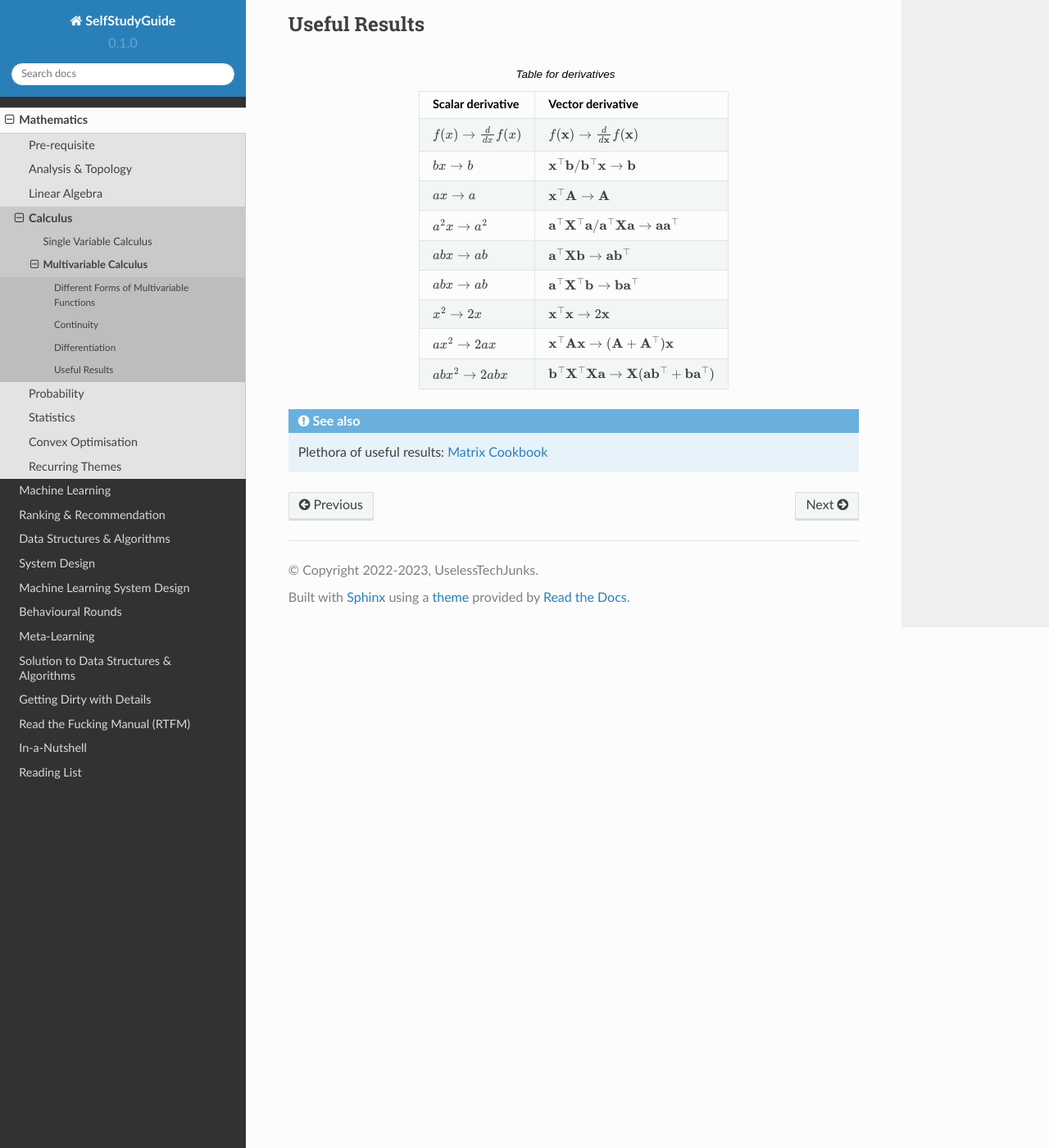
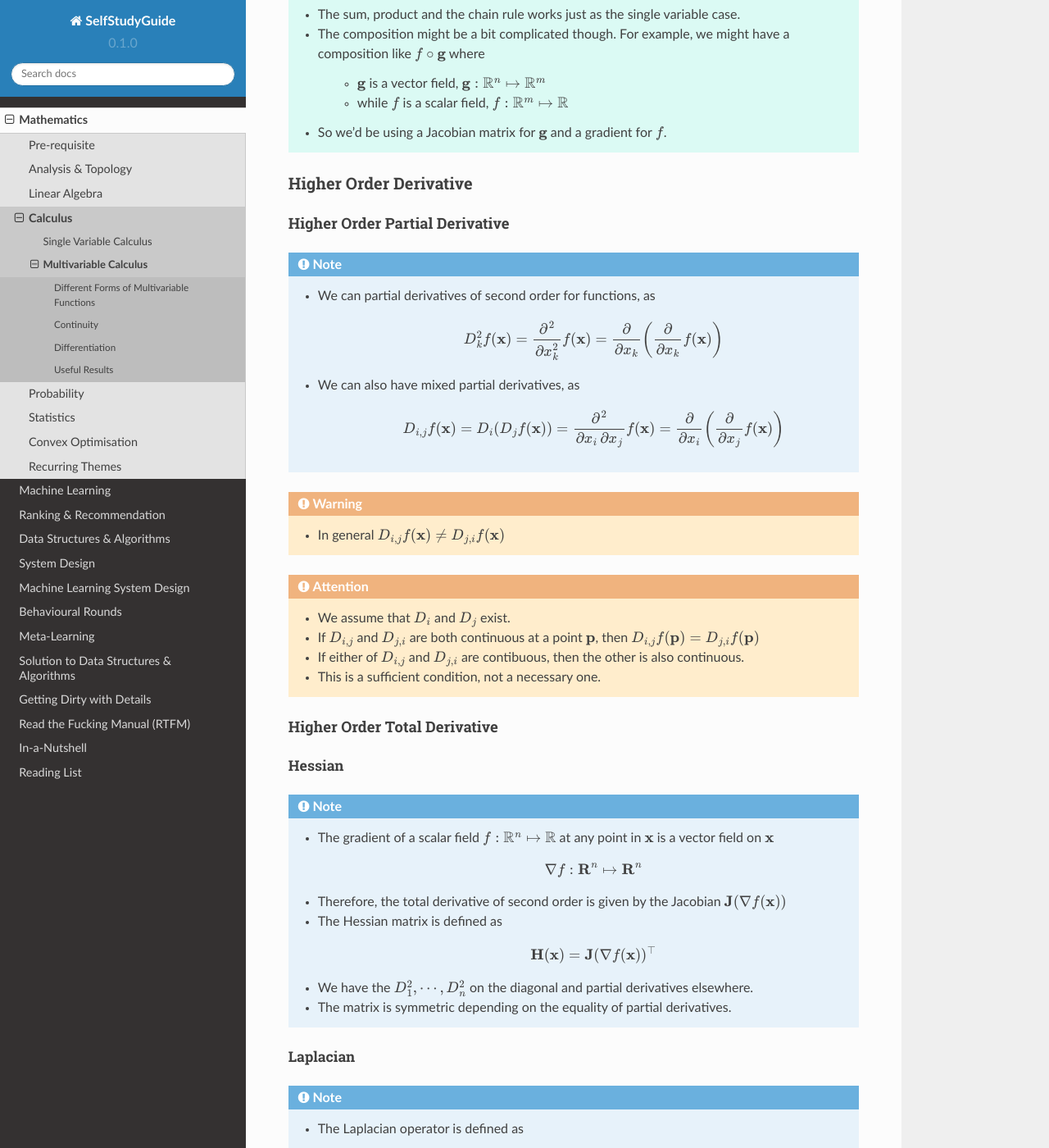
Before and after one commit to uselesstechjunks/leetcode, a Sphinx documentation site: the page built from docs/source/math/calc3/multi.rst, in a window 1280 px wide and 1400 px high, scrolled down 5400 px. Shown: the whole window at 82% size. Built offline with Sphinx 7.4.7 and the Read the Docs theme 2.0.0, drawn with Linux system fonts in a browser that asks for light colours; some of the changed text lies outside the part shown.

Commit message:
Update multi.rst (#119)
* Update multi.rst

* Update multi.rst

* Update multi.rst

* Update multi.rst

```diff
--- a/docs/source/math/calc3/multi.rst
+++ b/docs/source/math/calc3/multi.rst
@@ -65,7 +65,7 @@ Partial Derivative
 ------------------------------------------------------------
 .. note::
 	* If the unit vector in a directional derivative is along any of the coordinate-axes, such as :math:`\mathbf{e}_k`, the directional derivative is called a partial derivative.
-	* Notation: :math:`f'(\mathbf{x}; \mathbf{e}_k)=\frac{\mathop{\partial}}{\mathop{\partial x_k}}f(\mathbf{x})`
+	* Notation: :math:`D_k f(\mathbf{x})=f'(\mathbf{x}; \mathbf{e}_k)=\frac{\mathop{\partial}}{\mathop{\partial x_k}}f(\mathbf{x})`
 
 Directional Derivative isn't sufficient
 ------------------------------------------------------------
@@ -142,17 +142,103 @@ Differentiability : Continuously Differentiable Functions
 
 .. note::
 	* The function is differentiable at :math:`\mathbf{x}` if all the partial derivatives exist and are **continuous** at :math:`\mathbf{x}`.
-	* If the function is differentiable at :math:`\mathbf{x}`, it is continuous at :math:`\mathbf{x}`. All is good in the world.
+	* If the function is differentiable at :math:`\mathbf{x}`, it is continuous at :math:`\mathbf{x}`. All is good in the world again.
+
+Properties
+===========================================================
+.. tip::
+	* The sum, product and the chain rule works just as the single variable case.
+	* The composition might be a bit complicated though. For example, we might have a composition like :math:`f\circ \mathbf{g}` where
+
+		* :math:`\mathbf{g}` is a vector field, :math:`\mathbf{g}:\mathbb{R}^n\mapsto\mathbb{R}^m`
+		* while :math:`f` is a scalar field, :math:`f:\mathbb{R}^m\mapsto\mathbb{R}`
+	* So we'd be using a Jacobian matrix for :math:`\mathbf{g}` and a gradient for :math:`f`.
 
 Higher Order Derivative
 ===========================================================
+Higher Order Partial Derivative
+------------------------------------------------------------
+.. note::
+	* We can partial derivatives of second order for functions, as
 
+		.. math:: D_k^2f(\mathbf{x})=\frac{\partial^2}{\mathop{\partial x_k^2}}f(\mathbf{x})=\frac{\partial}{\mathop{\partial x_k}}\left(\frac{\partial}{\mathop{\partial x_k}}f(\mathbf{x})\right)
+	* We can also have mixed partial derivatives, as
+
+		.. math:: D_{i,j}f(\mathbf{x})=D_i (D_j f(\mathbf{x}))=\frac{\partial^2}{\mathop{\partial x_i}\mathop{\partial x_j}}f(\mathbf{x})=\frac{\partial}{\mathop{\partial x_i}}\left(\frac{\partial}{\mathop{\partial x_j}}f(\mathbf{x})\right)
+
+.. warning::
+	* In general :math:`D_{i,j}f(\mathbf{x})\neq D_{j,i}f(\mathbf{x})`
+
+.. attention::
+	* We assume that :math:`D_i` and :math:`D_j` exist.
+	* If :math:`D_{i,j}` and :math:`D_{j,i}` are both continuous at a point :math:`\mathbf{p}`, then :math:`D_{i,j}f(\mathbf{p})= D_{j,i}f(\mathbf{p})`
+	* If either of :math:`D_{i,j}` and :math:`D_{j,i}` are contibuous, then the other is also continuous.
+	* This is a sufficient condition, not a necessary one.
+
+Higher Order Total Derivative
+------------------------------------------------------------
 Hessian
+^^^^^^^^^^^^^^^^^^^^^^^^^^^^^^^^^^^^^^^^^^^^^^^^^^^^^^^^^^^^
+.. note::
+	* The gradient of a scalar field :math:`f:\mathbb{R}^n\mapsto\mathbb{R}` at any point in :math:`\mathbf{x}` is a vector field on :math:`\mathbf{x}`
+
+		.. math:: \nabla f:\mathbf{R}^n\mapsto\mathbf{R}^n
+	* Therefore, the total derivative of second order is given by the Jacobian :math:`\mathbf{J}(\nabla f(\mathbf{x}))`
+	* The Hessian matrix is defined as
+
+		.. math:: \mathbf{H}(\mathbf{x})=\mathbf{J}(\nabla f(\mathbf{x}))^\top
+	* We have the :math:`D_1^2,\cdots,D_n^2` on the diagonal and partial derivatives elsewhere.
+	* The matrix is symmetric depending on the equality of partial derivatives.
+
+Laplacian
+^^^^^^^^^^^^^^^^^^^^^^^^^^^^^^^^^^^^^^^^^^^^^^^^^^^^^^^^^^^^
+.. note::
+	* The Laplacian operator is defined as
+
+		.. math:: \Delta f=\nabla^2f=\nabla\cdot\nabla f
+	* We note that :math:`\Delta f(\mathbf{x})=\text{trace}({\mathbf{H}(\mathbf{x})})`
+
+Application
+===========================================================
+Normal vector to level sets
 ------------------------------------------------------------
+Level sets
+^^^^^^^^^^^^^^^^^^^^^^^^^^^^^^^^^^^^^^^^^^^^^^^^^^^^^^^^^^^^
+.. note::
+	* Set of :math:`\mathbf{x}` where the value of the function is constant.
 
-**********************************************************
+		.. math:: L(c) = \{\mathbf{x}\mathop{|} f(\mathbf{x})=c \}
+	* Level curve for :math:`f:\mathbb{R}^2\mapsto\mathbb{R}` (represented by lines in a contour plot)
+	* Level surface for :math:`f:\mathbb{R}^3\mapsto\mathbb{R}`
+
+.. attention::
+	* The gradient vector of the scalar field at any point :math:`\mathbf{a}` is perpendicular to the tangent vector at the same point on the level curve :math:`L(f(\mathbf{a}))`.
+
+Local extremum
+------------------------------------------------------------
+.. note::
+	We note that extremum makes sense only for scalar fields.
+
+.. attention::
+	Second order Taylor approximation for a scalar field :math:`f` at a point :math:`\mathbf{x}`
+
+	.. math:: f(\mathbf{x}+\mathbf{h})=f(\mathbf{x})+\nabla f(\mathbf{x})\cdot\mathbf{h}+\frac{1}{2!}\left(\mathbf{h}\cdot H\mathbf{x}\cdot\mathbf{h}^\top\right)+\boldsymbol{\epsilon}_\mathbf{x}(\mathbf{h})
+
+First Derivative Test
+^^^^^^^^^^^^^^^^^^^^^^^^^^^^^^^^^^^^^^^^^^^^^^^^^^^^^^^^^^^^
+.. note::
+	At a critical point :math:`\mathbf{c}\in E\subset\mathbf{R}^n`, we have :math:`\nabla f(\mathbf{c})=\mathbf{0}`.
+
+Second Derivative Test
+^^^^^^^^^^^^^^^^^^^^^^^^^^^^^^^^^^^^^^^^^^^^^^^^^^^^^^^^^^^^
+.. note::
+	* For a minimum, the Hessian matrix :math:`\mathbf{H}(\mathbf{c})` is positive definite.
+	* For a maximum, the Hessian matrix :math:`\mathbf{H}(\mathbf{c})` is negative definite.
+	* If the Hessian matrix :math:`\mathbf{H}(\mathbf{c})` is neither, then it is a saddle point.
+
+************************************************************
 Useful Results
-**********************************************************
+************************************************************
 
 .. csv-table:: Table for derivatives
 	:header: "Scalar derivative", "Vector derivative"
```
